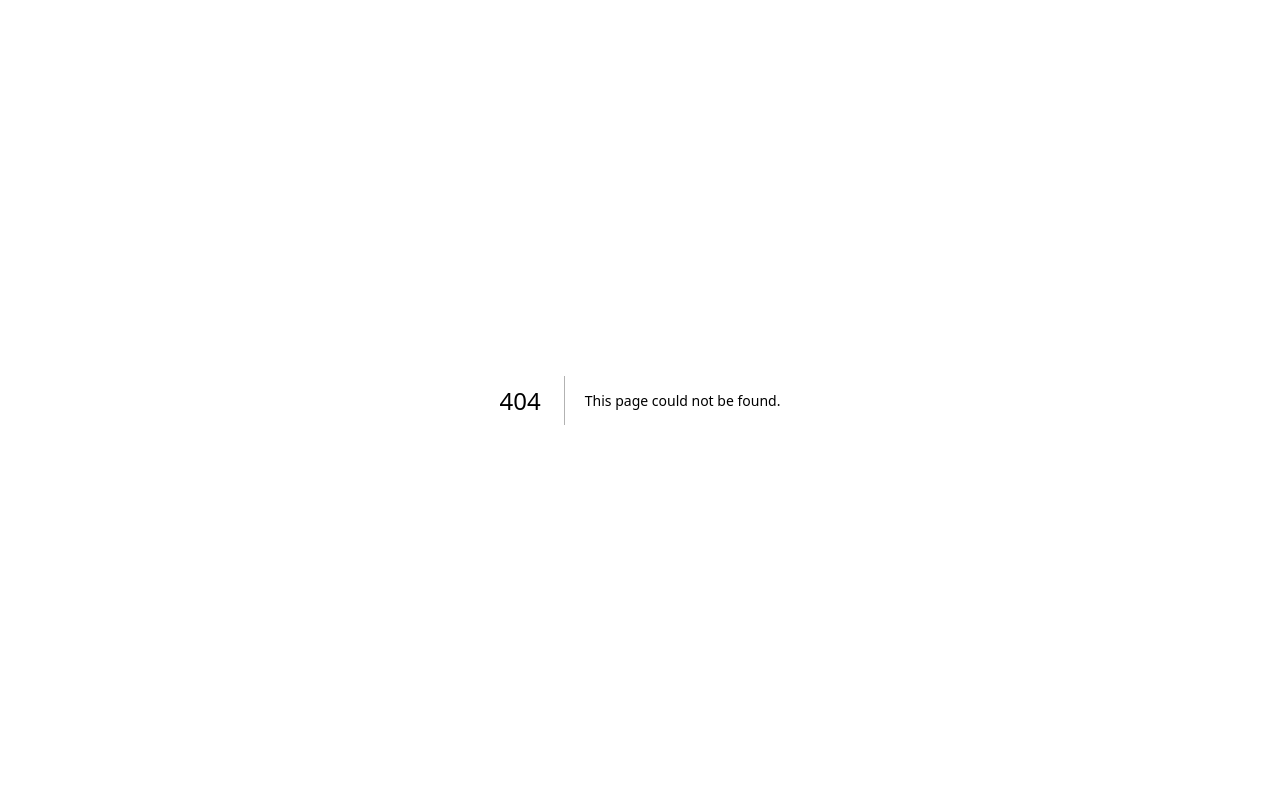
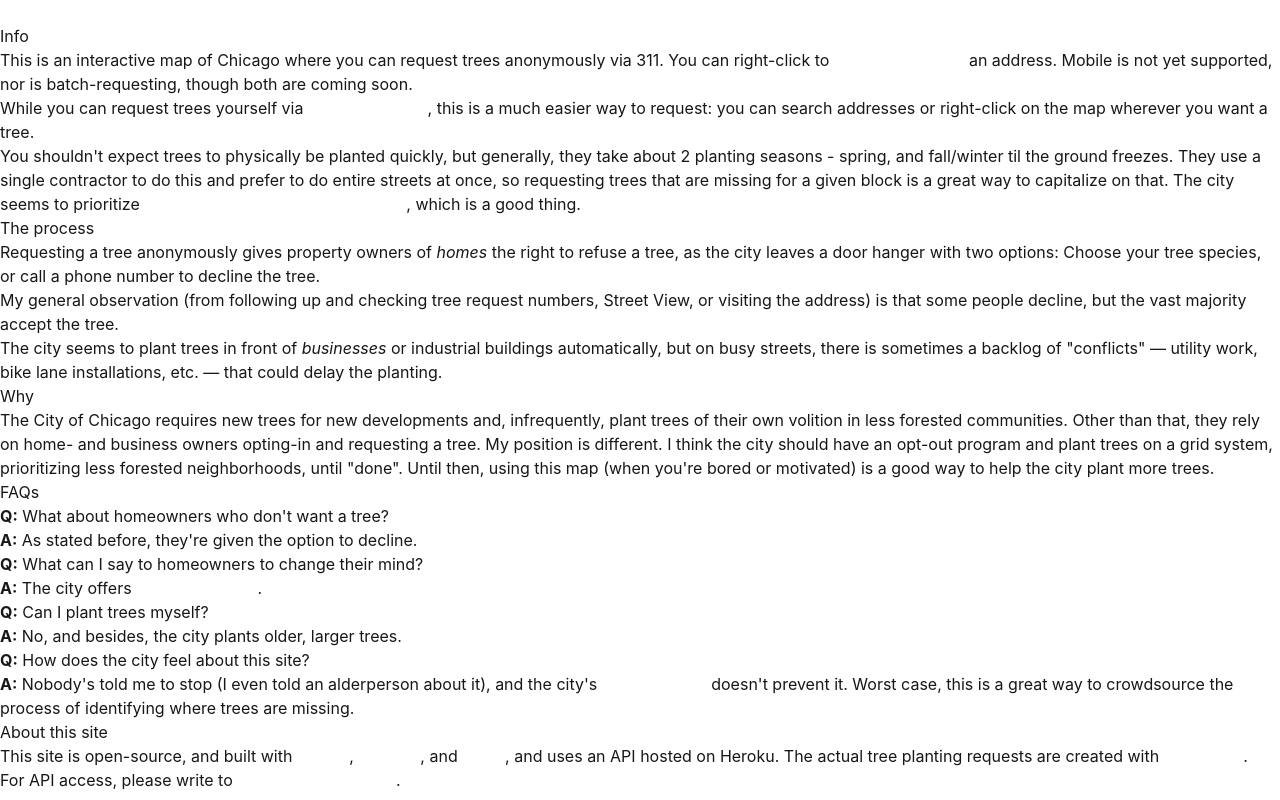
Before and after one commit to colinyoung/appleseed, a Next.js app in the folder tree-map/: page /info in a window 1280 px wide. Before the commit this address had no page. Built offline with nearby package versions, Linux system fonts and the light colour scheme.

Commit message:
Add LICENSE and finalize

```diff
--- a/tree-map/src/app/_tree-map.tsx
+++ b/tree-map/src/app/_tree-map.tsx
@@ -4,11 +4,13 @@ import AddTreeRequestForm from './_add-tree-request-form';
 import { ReactElement, useCallback, useContext, useEffect, useMemo, useState } from 'react';
 import { OverrideHTMLInputContextProvider, TreeMapContext } from './_context';
 import { Map as GoogleMap, AdvancedMarker, useMap, Pin } from '@vis.gl/react-google-maps';
+import { useIsMobile } from './hooks';
 
 export default function TreeMap() {
   const mapStyles = {
     height: '100%',
     width: '100%',
+    backgroundColor: 'black',
   };
 
   const defaultCenter = {
@@ -83,8 +85,11 @@ export default function TreeMap() {
     [markers],
   );
 
+  const isMobile = useIsMobile();
+
   return (
     <>
+      {!isMobile && (
         <GoogleMap
           mapId="49ae42fed52588c3"
           mapTypeId="hybrid"
@@ -96,6 +101,7 @@ export default function TreeMap() {
         >
           {renderedMarkers.concat(currentPin ? [currentPin] : [])}
         </GoogleMap>
+      )}
       <OverrideHTMLInputContextProvider value={overriddenInputValue}>
         <AddTreeRequestForm onPlaceSelected={onPlaceSelected} />
       </OverrideHTMLInputContextProvider>
--- a/tree-map/src/app/globals.css
+++ b/tree-map/src/app/globals.css
@@ -5,6 +5,7 @@
 :root {
   --background: #ffffff;
   --foreground: #171717;
+  --link: #fff;
 }
 
 @media (prefers-color-scheme: dark) {
@@ -19,3 +20,8 @@ body {
   background: var(--background);
   font-family: -apple-system, BlinkMacSystemFont, 'Segoe UI', Roboto, Helvetica, Arial, sans-serif;
 }
+
+a {
+  color: var(--link);
+  text-decoration: underline;
+}
--- /dev/null
+++ b/tree-map/src/app/info/page.tsx
@@ -0,0 +1,100 @@
+import Link from 'next/link';
+
+export default function Info() {
+  return (
+    <div className="flex flex-col gap-2 p-8 md:p-20 justify-center items-center">
+      <div className="flex flex-col gap-2 md:max-w-[50em] leading-6">
+        <Link className="text-sm text-gray-500 no-underline" href="/">
+          Back
+        </Link>
+        <h1 className="text-2xl font-bold mt-6">Info</h1>
+        <p>
+          This is an interactive map of Chicago where you can request trees anonymously via 311. You
+          can right-click to{' '}
+          <a href="https://en.wikipedia.org/wiki/Reverse_geocoding">reverse-geocode</a> an address.
+          Mobile is not yet supported, nor is batch-requesting, though both are coming soon.
+        </p>
+        <p>
+          While you can request trees yourself via{' '}
+          <a href="https://311.chicago.gov">311.chicago.gov</a>, this is a much easier way to
+          request: you can search addresses or right-click on the map wherever you want a tree.
+        </p>
+        <p>
+          You shouldn&apos;t expect trees to physically be planted quickly, but generally, they take
+          about 2 planting seasons - spring, and fall/winter til the ground freezes. They use a
+          single contractor to do this and prefer to do entire streets at once, so requesting trees
+          that are missing for a given block is a great way to capitalize on that. The city seems to
+          prioritize{' '}
+          <a href="https://www.chicago.gov/city/en/depts/cdph/supp_info/Environment/cumulative-impact-assessment.html">
+            environmental justice communities
+          </a>
+          , which is a good thing.
+        </p>
+        <h2 className="text-xl font-bold mt-4">The process</h2>
+        <p>
+          Requesting a tree anonymously gives property owners of <em>homes</em> the right to refuse
+          a tree, as the city leaves a door hanger with two options: Choose your tree species, or
+          call a phone number to decline the tree.
+        </p>
+        <p>
+          My general observation (from following up and checking tree request numbers, Street View,
+          or visiting the address) is that some people decline, but the vast majority accept the
+          tree.
+        </p>
+        <p>
+          The city seems to plant trees in front of <em>businesses</em> or industrial buildings
+          automatically, but on busy streets, there is sometimes a backlog of &quot;conflicts&quot;
+          &mdash; utility work, bike lane installations, etc. &mdash; that could delay the planting.
+        </p>
+        <h2 className="text-xl font-bold mt-4">Why</h2>
+        <p>
+          The City of Chicago requires new trees for new developments and, infrequently, plant trees
+          of their own volition in less forested communities. Other than that, they rely on home-
+          and business owners opting-in and requesting a tree. My position is different. I think the
+          city should have an opt-out program and plant trees on a grid system, prioritizing less
+          forested neighborhoods, until &quot;done&quot;. Until then, using this map (when
+          you&apos;re bored or motivated) is a good way to help the city plant more trees.
+        </p>
+        <h2 className="text-xl font-bold mt-4">FAQs</h2>
+        <p>
+          <strong>Q:</strong> What about homeowners who don&apos;t want a tree?
+          <br />
+          <strong>A:</strong> As stated before, they&apos;re given the option to decline.
+        </p>
+        <p>
+          <strong>Q:</strong> What can I say to homeowners to change their mind?
+          <br />
+          <strong>A:</strong> The city offers{' '}
+          <a href="https://www.chicago.gov/city/en/sites/our-roots-chicago/home/media-tools.html">
+            flyers about this
+          </a>
+          .
+        </p>
+        <p>
+          <strong>Q:</strong> Can I plant trees myself?
+          <br />
+          <strong>A:</strong> No, and besides, the city plants older, larger trees.
+        </p>
+        <p>
+          <strong>Q:</strong> How does the city feel about this site?
+          <br />
+          <strong>A:</strong> Nobody&apos;s told me to stop (I even told an alderperson about it),
+          and the city&apos;s{' '}
+          <a href="https://www.chicago.gov/city/en/general/privacy.html">privacy policy</a>{' '}
+          doesn&apos;t prevent it. Worst case, this is a great way to crowdsource the process of
+          identifying where trees are missing.
+        </p>
+        <h2 className="text-xl font-bold mt-4">About this site</h2>
+        <p>
+          This site is open-source, and built with <a href="https://nextjs.org">Next.js</a>,{' '}
+          <a href="https://tailwindcss.com">Tailwind</a>, and <a href="https://react.dev">React</a>,
+          and uses an API hosted on Heroku. The actual tree planting requests are created with{' '}
+          <a href="https://playwright.dev">Playwright</a>.
+        </p>
+        <p>
+          For API access, please write to <a href="mailto:me@colinyoung.com">me@colinyoung.com</a>.
+        </p>
+      </div>
+    </div>
+  );
+}
--- a/tree-map/src/app/layout.tsx
+++ b/tree-map/src/app/layout.tsx
@@ -14,8 +14,8 @@ const geistMono = Geist_Mono({
 });
 
 export const metadata: Metadata = {
-  title: 'Chicago Tree Map',
-  description: 'Chicago Tree Map',
+  title: 'Chicago Tree Request Map',
+  description: 'Easily request trees in Chicago.',
 };
 
 export default function RootLayout({
@@ -33,7 +33,7 @@ export default function RootLayout({
         <link rel="shortcut icon" href="/favicon.ico" />
       </head>
       <body className={`${geistSans.variable} ${geistMono.variable} antialiased`}>
-        <Toaster position="top-right" richColors />
+        <Toaster position="top-left" richColors />
         {children}
       </body>
     </html>
```
Also changed, not shown: tree-map/src/app/_add-tree-request-form.tsx (+93 -15 lines), tree-map/src/app/hooks.ts (added, +20 -0 lines), tree-map/src/app/page.tsx (+5 -5 lines), tree-map/public/dall-e-logo.png (added), 1 other file (tests, documents, lock files or other folders). Lines whose indentation alone changed are shown as unchanged.
